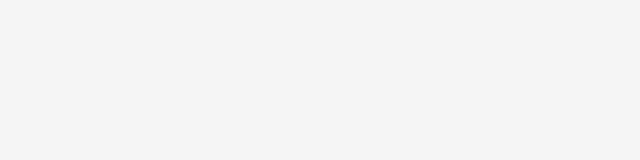
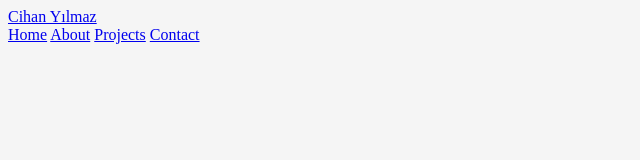
Before and after one commit to cihanyilmazzz/navigation-bar, a plain HTML site: page index.html in a window 1280 px wide. Shown: the whole page, without its empty margins (0-640 px from the left). Drawn offline with Linux system fonts and the light colour scheme.

Commit message:
nvbar added

```diff
--- a/index.html
+++ b/index.html
@@ -7,6 +7,17 @@
     <link rel="stylesheet" href="style.css">
 </head>
 <body>
+    <nav>
+        <div class="logo">
+            <a href="#">Cihan Yılmaz</a>
+        </div>
+        <div class="menu">
+            <a href="#" class="home menu-link">Home</a>
+            <a href="#" class="about menu-link">About</a>
+            <a href="#" class="projects menu-link">Projects</a>
+            <a href="#" class="contact menu-link">Contact</a>
+        </div>
+    </nav>
 
 </body>
 </html>
```
